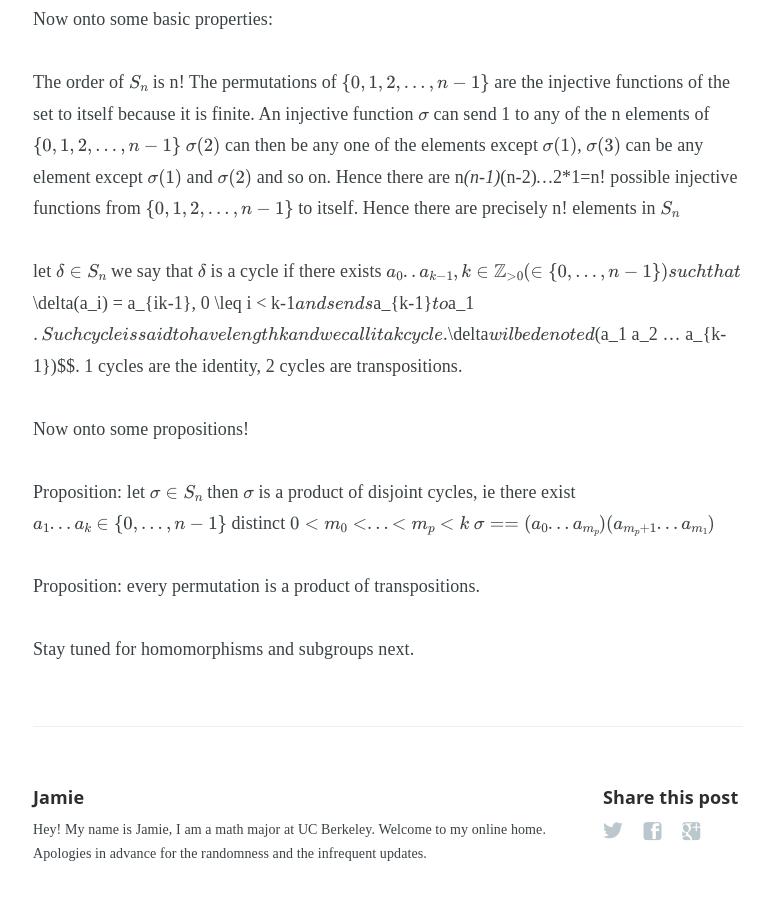
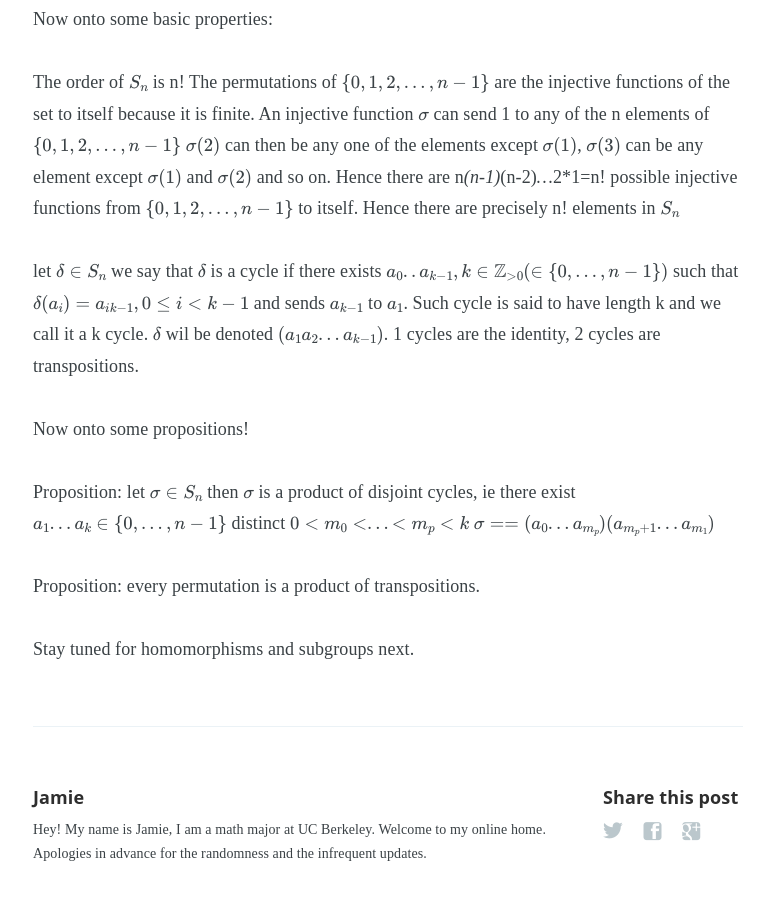
Before and after one commit to jamiecayley/jamiecayley.github.io, a Jekyll site: the page built from _posts/2016-04-12-An-Introduction-To-Abstract-Algebra-3.md, in a window 1280 px wide and 900 px high, scrolled down 917 px. Shown: the whole window, without its empty margins (252-1026 px from the left). Built offline with Jekyll 4.4.1, drawn with Linux system fonts in a browser that asks for light colours; some web fonts are replaced; formulas are drawn with MathJax 3.

```diff
--- a/_posts/2016-04-12-An-Introduction-To-Abstract-Algebra-3.md
+++ b/_posts/2016-04-12-An-Introduction-To-Abstract-Algebra-3.md
@@ -19,7 +19,7 @@ Now onto some basic properties:
 
 The order of $$S_n$$ is n! The permutations of $$\{0,1,2,...,n-1\}$$ are the injective functions of the set to itself because it is finite. An injective function $$\sigma$$ can send 1 to any of the n elements of $$\{0,1,2,...,n-1\}$$ $$\sigma(2)$$ can then be any one of the elements except $$\sigma(1)$$, $$\sigma(3)$$ can be any element except $$\sigma(1)$$ and $$\sigma(2)$$ and so on. Hence there are n*(n-1)*(n-2)*...*2*1=n! possible injective functions from $$\{0,1,2,...,n-1\}$$ to itself. Hence there are precisely n! elements in $$S_n$$
 
-let $$\delta \in S_n$$ we say that $$\delta$$ is a cycle if there exists $$a_0 .. a_{k-1}, k \in \mathbb{Z}_{> 0} (\in \{0,...,n-1\}) such that $$\delta(a_i) = a_{ik-1}, 0 \leq i < k-1$$ and sends $$a_{k-1}$$ to $$a_1$$. Such cycle is said to have length k and we call it a k cycle. $$\delta$$ wil be denoted $$(a_1 a_2 ... a_{k-1})$$. 1 cycles are the identity, 2 cycles are transpositions.
+let $$\delta \in S_n$$ we say that $$\delta$$ is a cycle if there exists $$a_0 .. a_{k-1}, k \in \mathbb{Z}_{> 0} (\in \{0,...,n-1\})$$ such that $$\delta(a_i) = a_{ik-1}, 0 \leq i < k-1$$ and sends $$a_{k-1}$$ to $$a_1$$. Such cycle is said to have length k and we call it a k cycle. $$\delta$$ wil be denoted $$(a_1 a_2 ... a_{k-1})$$. 1 cycles are the identity, 2 cycles are transpositions.
 
 Now onto some propositions!
 
```
